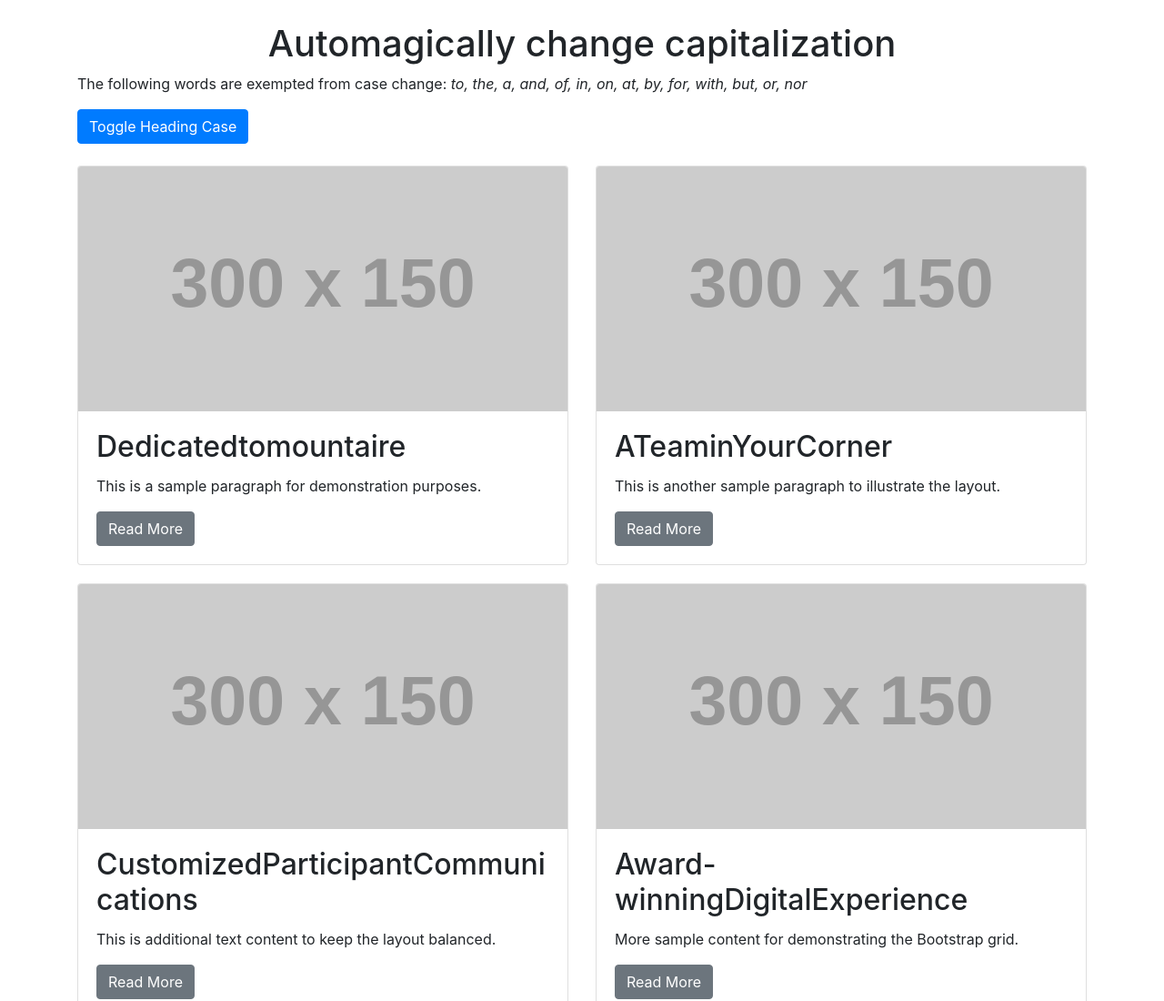
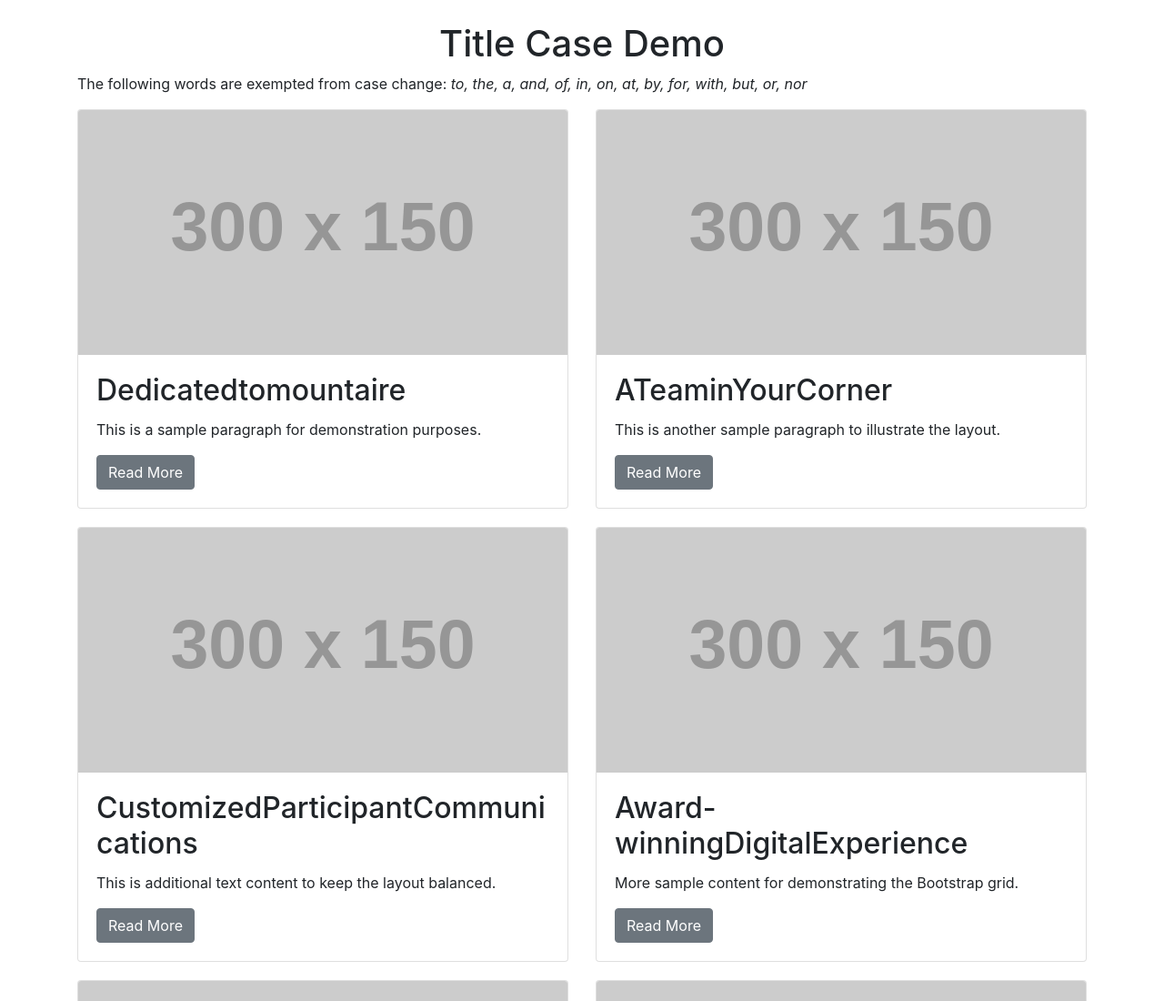
Before and after one commit to scottbickell/ta-heading-case-change-demo, a plain HTML site: page title-case.html in a window 1280 px wide. Shown: the top 1100 px of the page at 91% size. Drawn offline with nearby package versions, Linux system fonts and the light colour scheme; placeholder pictures from the web are drawn by us.

Commit message:
another failed test

```diff
--- a/title-case.html
+++ b/title-case.html
@@ -16,10 +16,9 @@
 <body>
 
 	<div class="container mt-4">
-		<h1 style="text-align: center;">Automagically change capitalization</h1>
+		<h1 style="text-align: center;">Title Case Demo</h1>
 		<p>The following words are exempted from case change: <em>to, the, a, and, of, in, on, at, by, for, with, but,
 				or, nor</em></p>
-		<button id="toggleCaseBtn" class="btn btn-primary mb-4">Toggle Heading Case</button>
 
 		<div class="row">
 			<!-- Generate 8 cards (2 columns x 4 rows) -->
```
Also changed, not shown: sentence-case.html (+1 -2 lines).
